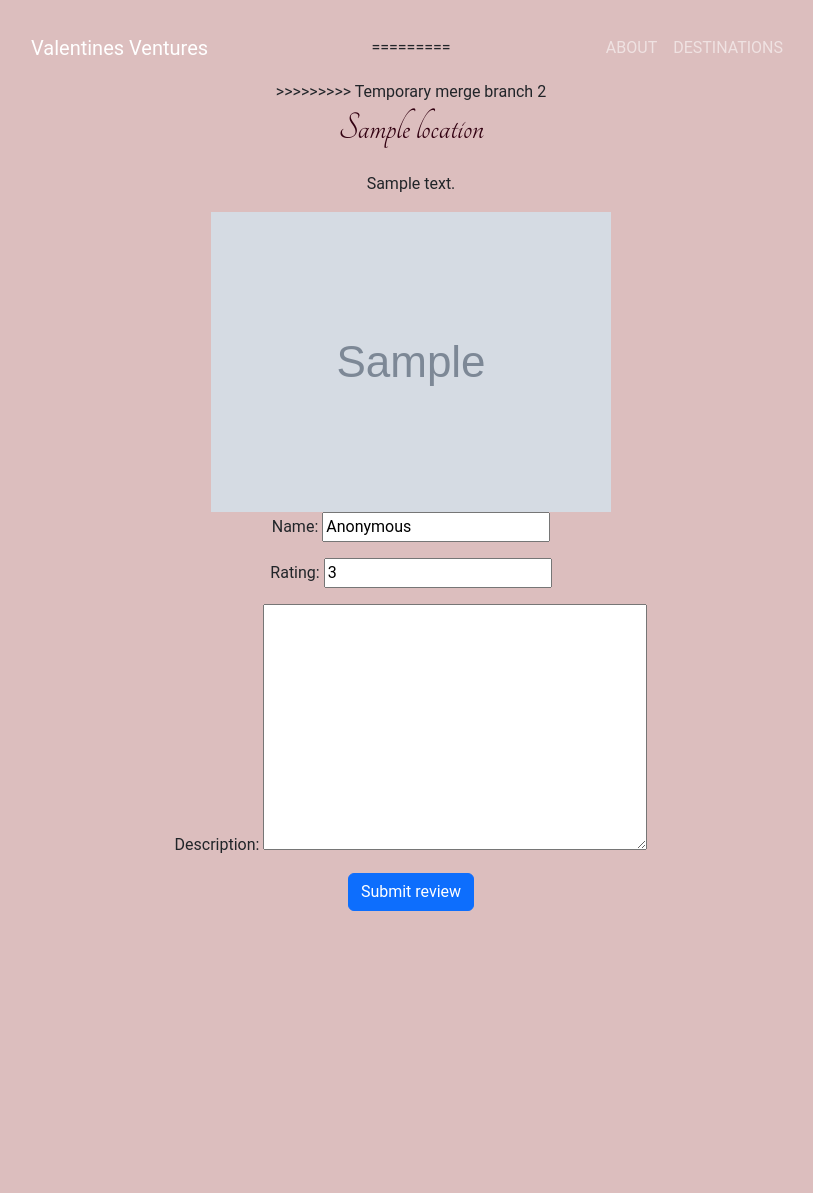
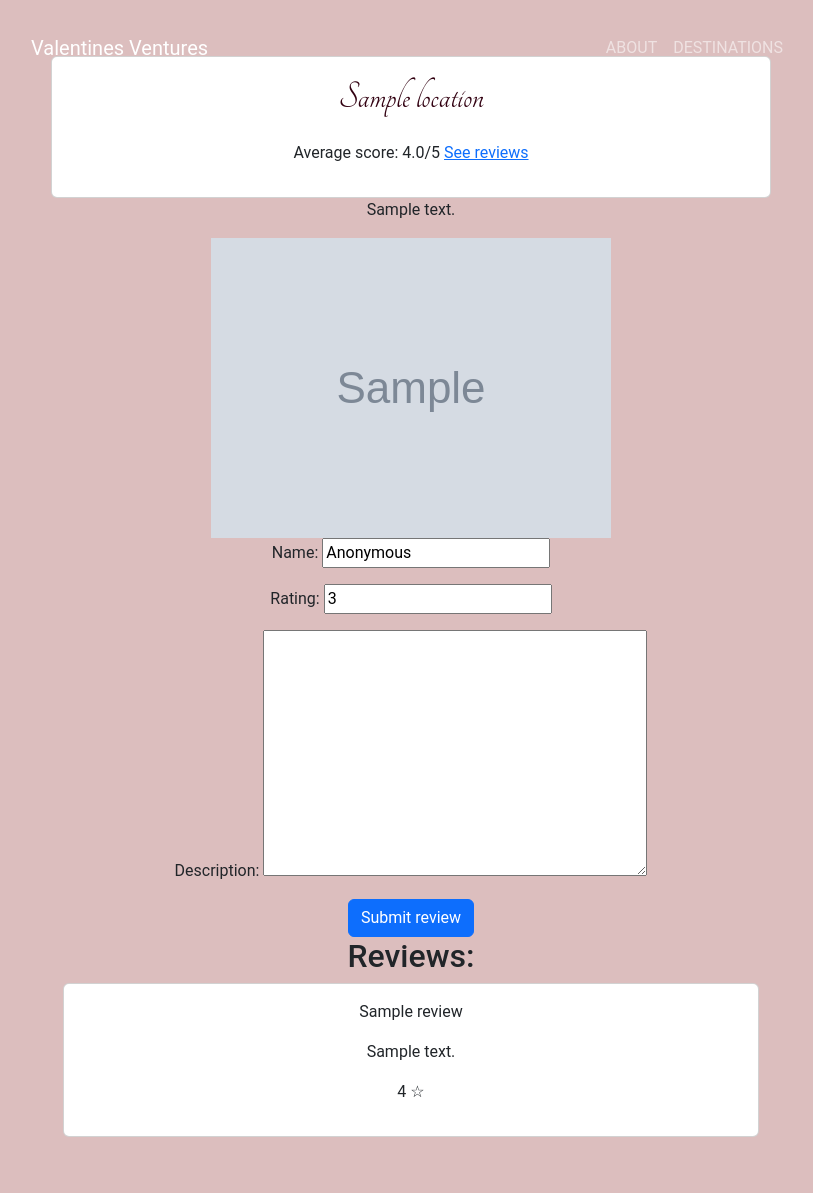
Before and after one commit to SamMartin92/hackathon-team-10, a Django app: page /location/1/ in a window 1280 px wide. Shown: the whole page, without its empty margins (229-1042 px from the left). Before the commit the page ends 911 px from the top, so only its background shows below. Run offline with Django 5.2, Linux system fonts and the light colour scheme; tables that the repository leaves empty hold one stand-in row (values such as "Sample post"); grey boxes marked "Sample" are stand-in pictures; some libraries are stand-ins or nearby versions.

Commit message:
adds reviews and avg rating to location detail

```diff
--- a/destinations/templates/destinations/detail.html
+++ b/destinations/templates/destinations/detail.html
@@ -3,13 +3,23 @@
 {% block content %}
 
 <div class="container-fluid">
-=========
+
 
     <div class="container">
->>>>>>>>> Temporary merge branch 2
+        <div class="row">
+            <div class="card">
+                <div class="card-body">
+                    <h1>{{ location.name }}</h1>
+                    <p>Average score: {{ avg_score }}/5 <a href="#reviews">See reviews</a></p>
+                </div>
+              </div>
+
+        </div>
+
+
         <div class="row">
             <div class="col-md-12">
-            <h1>{{ location.name }}</h1>
+
                 <p>{{ location.description | safe }}</p>
                 <p>{{ location.price }}</p>
                 <p>{{ location.duration }}</p>
@@ -23,4 +33,20 @@
             </div>
         </div>
 
+        <div id="reviews">
+            <h2>Reviews:</h2>
+
+            {% for review in reviews %}
+
+            <div class="card">
+                <div class="card-body">
+                  <p>{{ review.name}}</p>
+                  <p>{{ review.description }}</p>
+                  <p>{{ review.rating }} &#x2606</p>
+
+              </div>
+
+            {% endfor %}
+        </div>
+
         {% endblock content %}
```
Lines whose indentation alone changed are shown as unchanged.
